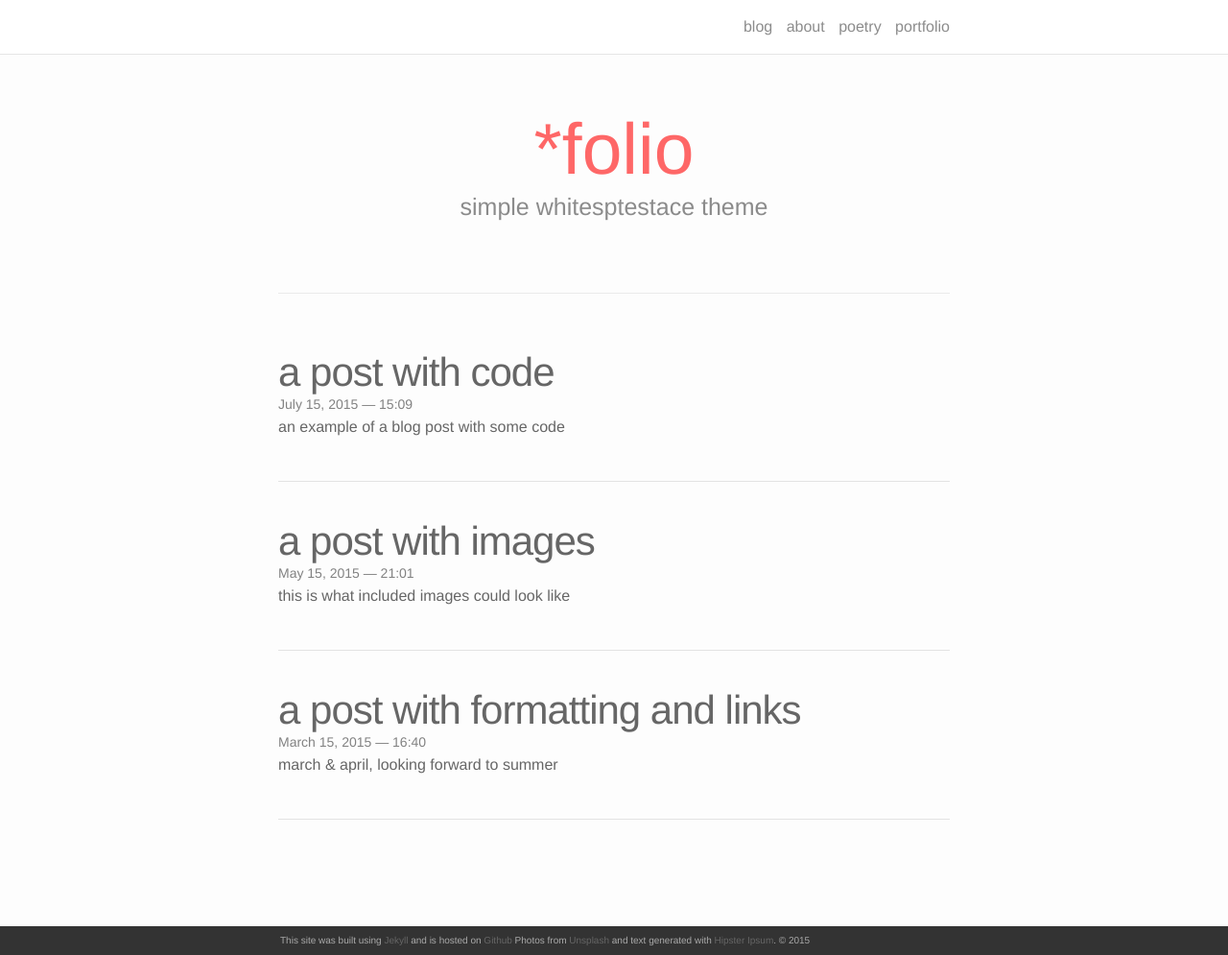
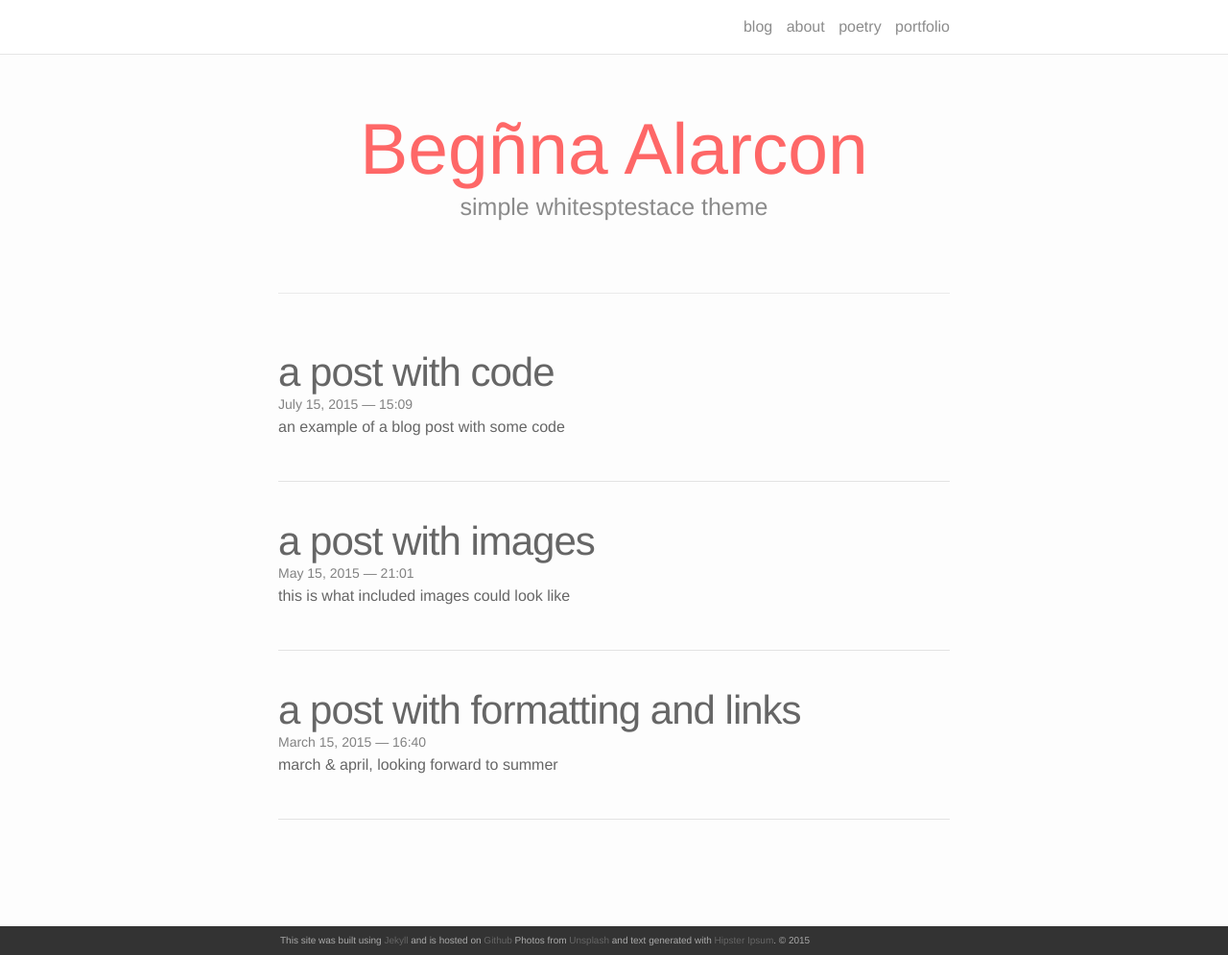
Before and after one commit to begoalarcon/begoalarcon.github.io, a Jekyll site: the page built from index.html, in a window 1280 px wide and 995 px high. Shown: the whole window at 96% size. Built offline with Jekyll 4.4.1, drawn with Linux system fonts in a browser that asks for light colours; nearby versions of some CDN libraries; the list of posts is cut into pages by our own code.

Commit message:
Update index.html

```diff
--- a/index.html
+++ b/index.html
@@ -3,7 +3,7 @@ layout: default
 ---
 
 <div class="header-bar">
-  <h1>*folio</h1>
+  <h1>Begñna Alarcon</h1>
   <h2>simple whitesptestace theme</h2>
   <br/>
   <hr>
```
